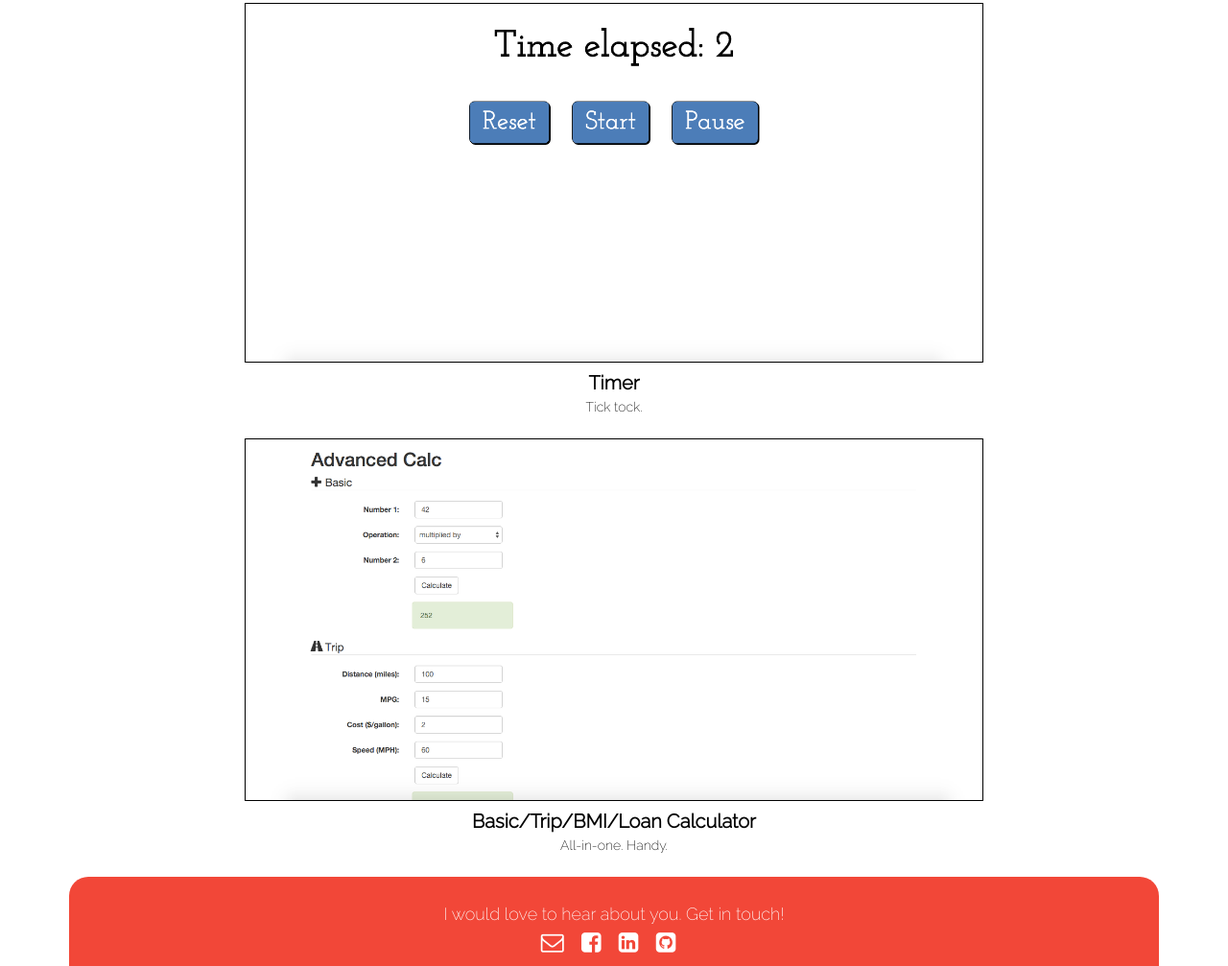
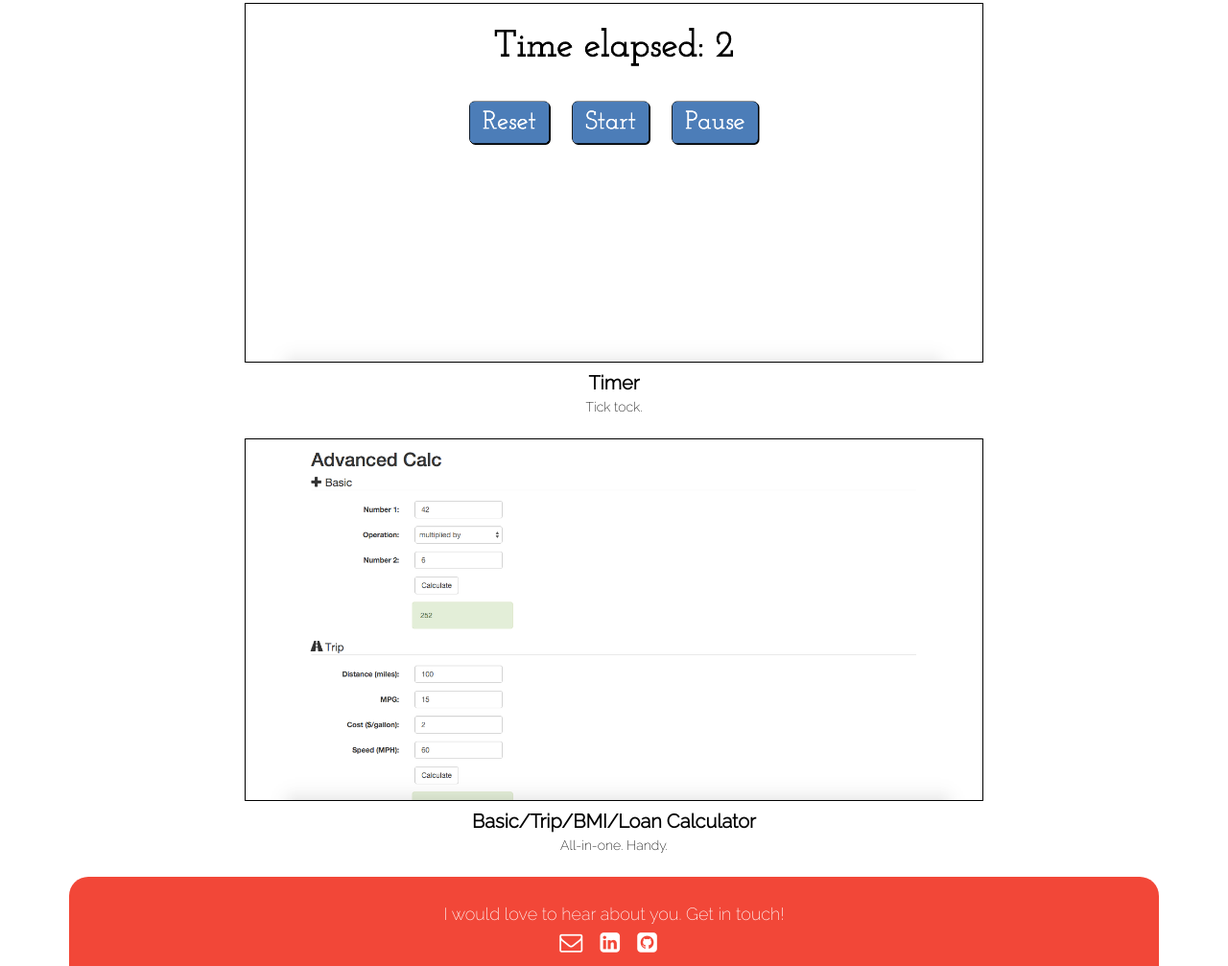
Before and after one commit to hakimishere/hakimishere.github.io, a plain HTML site: page index.html in a window 1280 px wide. Shown: the part 2019-3026 px from the top of the page at 96% size. Drawn offline with nearby package versions, Linux system fonts and the light colour scheme.

Commit message:
Removes FB icon/link

```diff
--- a/index.html
+++ b/index.html
@@ -51,7 +51,6 @@
 			<a name="contact"></a>
 			<div id="social">
 			<a id="email" href="mailto:hakim.ariffin@outlook.com" target="_blank"><i class="fa fa-envelope-o"></i></a>
-			<a id="fb" href="http://www.facebook.com/hakimishere" target="_blank"><i class="fa fa-facebook-square"></i></a>
 			<a id="linkedin" href="https://uk.linkedin.com/in/hakimariffin" target="_blank"><i class="fa fa-linkedin-square"></i></a>
 			<a id="github" href="https://github.com/hakimishere" target="_blank"><i class="fa fa-github-square"></i></a>
 			</div>
```
